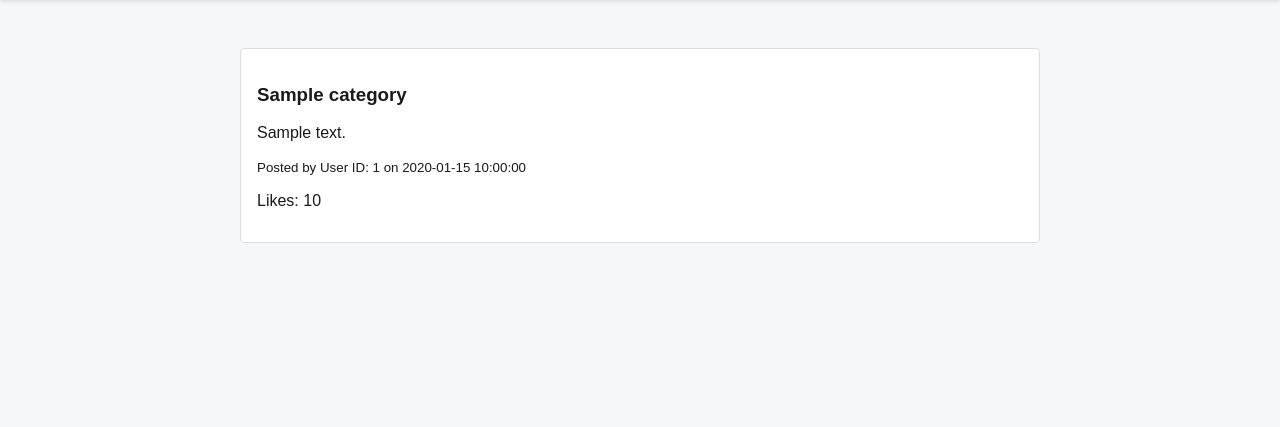
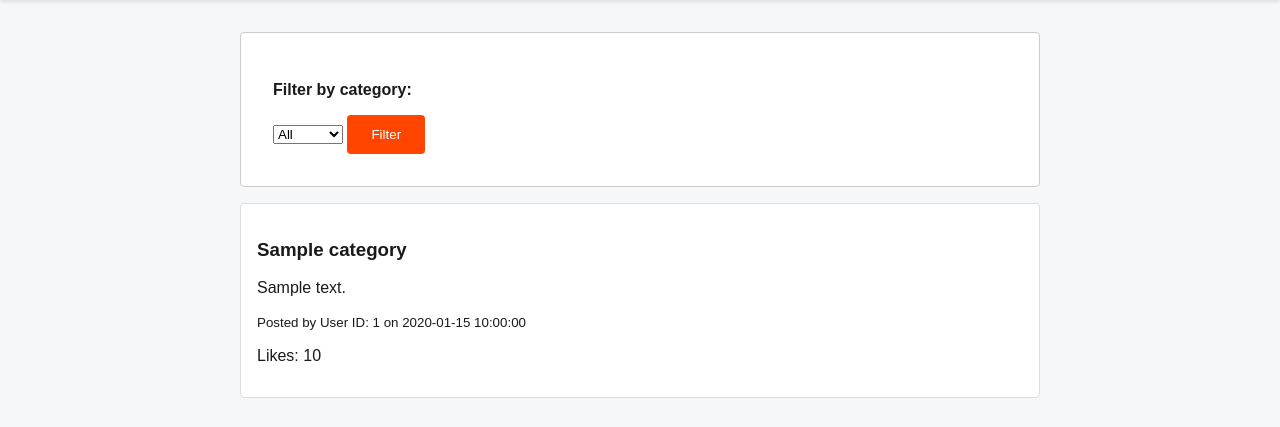
Before and after one commit to solvre/Assignment-2-IDG2001-gr3, a Flask app: template app/templates/index.html in a window 1280 px wide. Shown: the part 163-590 px from the top of the page. Run offline with Flask 2, Linux system fonts and the light colour scheme; the template is opened without the code that fills it: most values are stand-ins (such as "Sample title", 1, 10 or a date in 2020).

Commit message:
added categories

```diff
--- a/app/models.py
+++ b/app/models.py
@@ -1,5 +1,7 @@
-from . import db
+from flask_sqlalchemy import SQLAlchemy
 from datetime import datetime
+
+db = SQLAlchemy()
 
 class User(db.Model):
     id = db.Column(db.Integer, primary_key=True)
@@ -15,3 +17,4 @@ class Post(db.Model):
     text = db.Column(db.Text, nullable=False)
     date = db.Column(db.DateTime, default=datetime.utcnow)
     likes = db.Column(db.Integer, default=0)
+    user = db.relationship('User', backref=db.backref('posts', lazy=True))
--- a/app/templates/create_post.html
+++ b/app/templates/create_post.html
@@ -10,7 +10,11 @@
     {% endif %}
     <form action="{{ url_for('posts.create_post') }}" method="POST">
         <label for="category">Category:</label>
-        <input type="text" id="category" name="category" required><br>
+        <select id="category" name="category" required>
+            <option value="cats">Cats</option>
+            <option value="science">Science</option>
+            <!-- Add more categories as needed -->
+        </select><br>
         <label for="text">Text:</label>
         <textarea id="text" name="text" required></textarea><br>
         <button type="submit">Create Post</button>
--- a/app/templates/index.html
+++ b/app/templates/index.html
@@ -5,6 +5,18 @@
 {% block header %}Latest Posts{% endblock %}
 
 {% block content %}
+    <div>
+        <form method="GET" action="{{ url_for('posts.index') }}">
+            <label for="category">Filter by category:</label>
+            <select id="category" name="category">
+                <option value="">All</option>
+                <option value="cats" {% if selected_category == 'cats' %}selected{% endif %}>Cats</option>
+                <option value="science" {% if selected_category == 'science' %}selected{% endif %}>Science</option>
+                <!-- Add more categories as needed -->
+            </select>
+            <button type="submit">Filter</button>
+        </form>
+    </div>
     <div id="posts">
         {% for post in posts %}
             <div class="post">
```
Also changed, not shown: app/routes/posts.py (+9 -4 lines), app/utils/decorators.py (deleted, +0 -10 lines).
